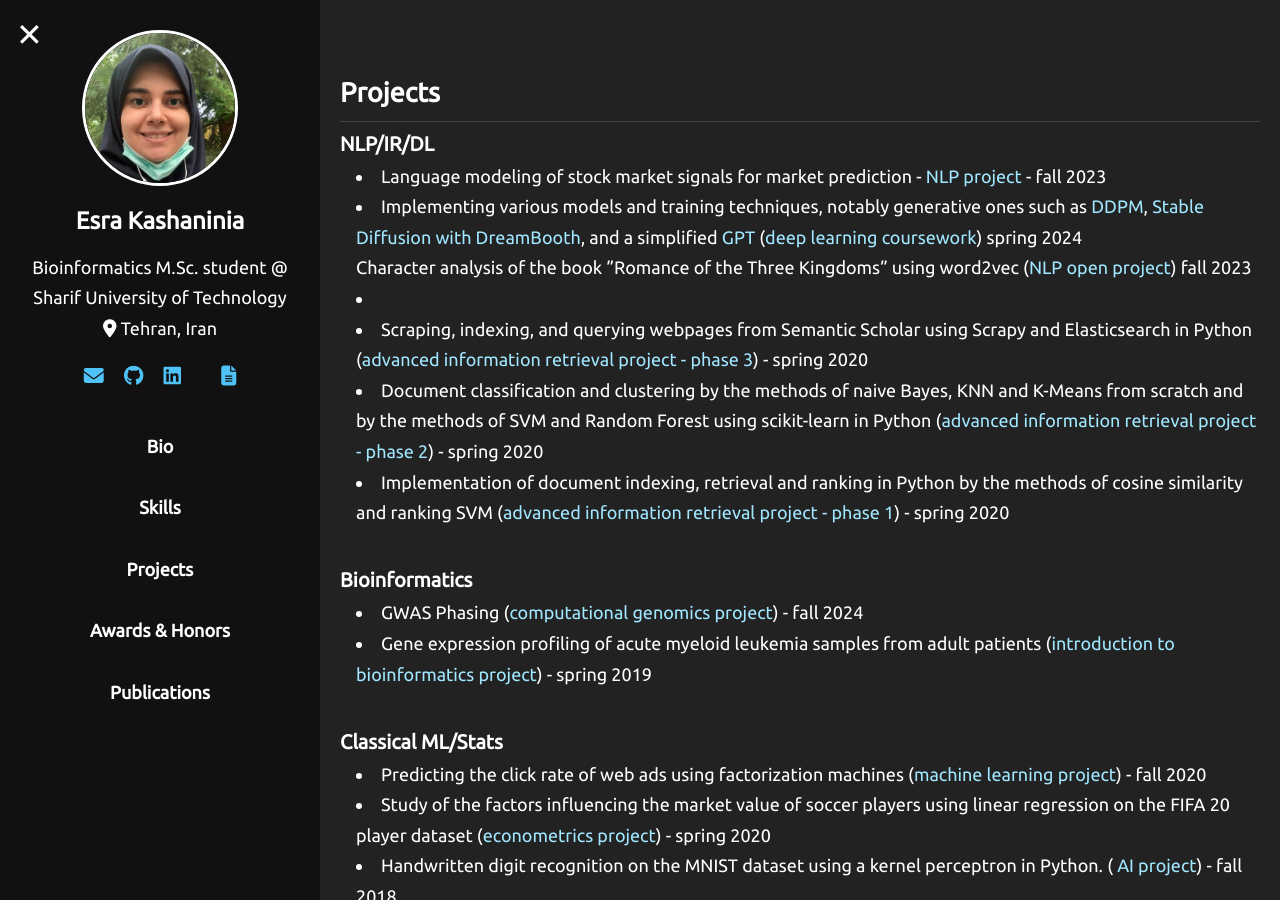
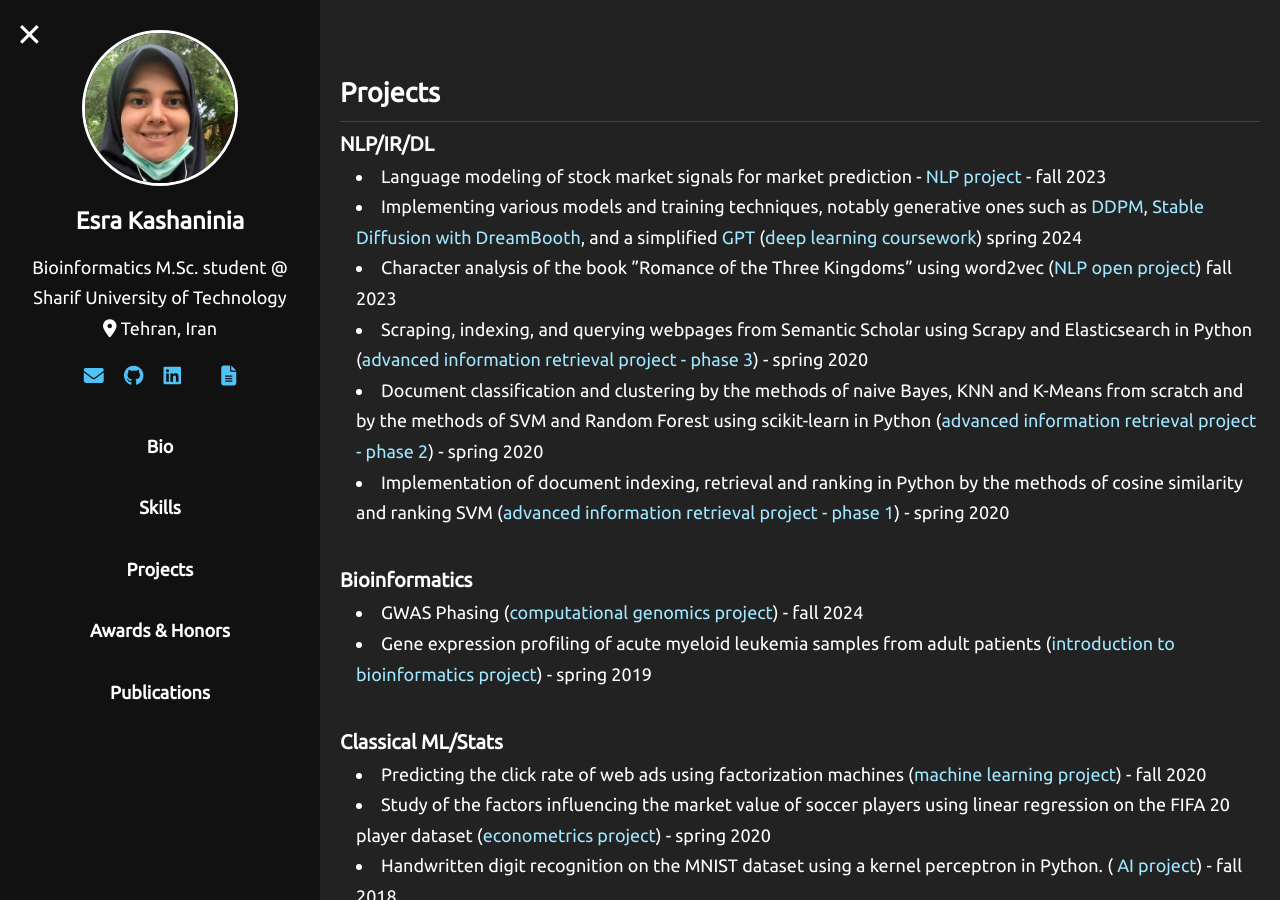
Before and after one commit to Esra-K/Esra-K.github.io, a Jekyll site: the page built from index.md, in a window 1280 px wide and 900 px high, scrolled down 1514 px. Built offline with Jekyll 4.4.1, drawn with Linux system fonts in a browser that asks for light colours; a style sheet for code colours, icons or effects is not loaded.

Commit message:
very minor fix

```diff
--- a/index.md
+++ b/index.md
@@ -159,12 +159,13 @@ layout: default
           >deep learning coursework</a
         >) spring 2024
       </li>
+      <li>
       Character analysis of the book ”Romance of the Three Kingdoms” using
       word2vec (<a
         href="https://github.com/Esra-K/MSc-Coursework/tree/master/NLP-Fall2023/NLP1/Code"
         >NLP open project</a
       >) fall 2023
-      <li></li>
+      </li>
       <li>
         Scraping, indexing, and querying webpages from Semantic Scholar using
         Scrapy and Elasticsearch in Python (<a
```
